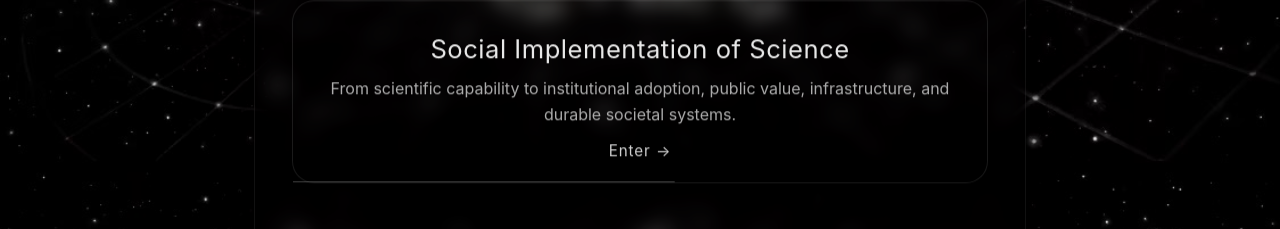
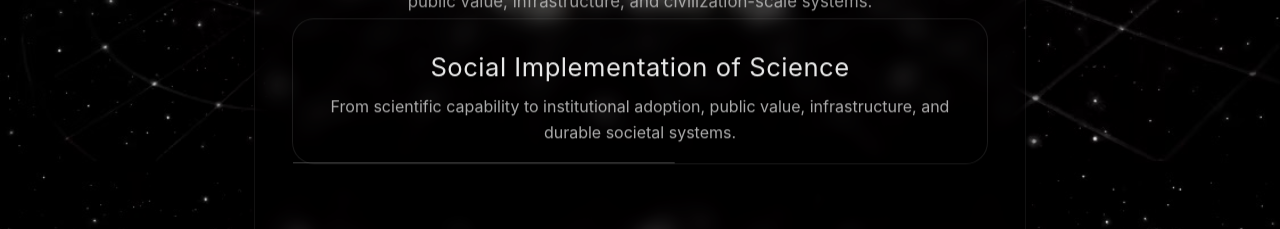
Before and after one commit to z562tbycfd-bit/archenova, a Next.js app: page /home in a window 1280 px wide. Shown: the part 5025-5254 px from the top of the page. Built offline with nearby package versions, Linux system fonts and the light colour scheme; no server answers.

Commit message:
Add social implementation section linking to commercialization page

```diff
--- a/app/home/page.tsx
+++ b/app/home/page.tsx
@@ -220,6 +220,7 @@ export default function Home() {
         institutional adoption, public value, infrastructure, and civilization-scale systems.
       </p>
 
+
       <Link
         href="/commercialization"
         className="plaza-card"
@@ -231,10 +232,6 @@ export default function Home() {
         <div className="plaza-desc">
           From scientific capability to institutional adoption,
           public value, infrastructure, and durable societal systems.
-        </div>
-
-        <div className="plaza-hint">
-          Enter →
         </div>
       </Link>
 
```
